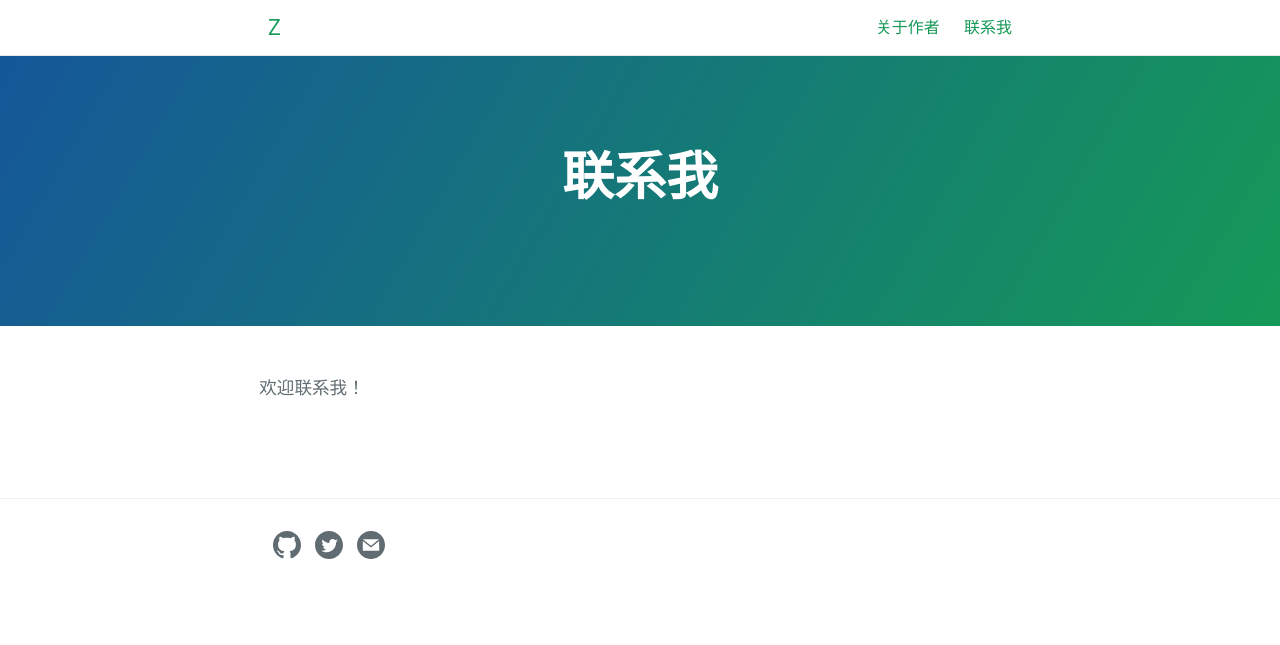
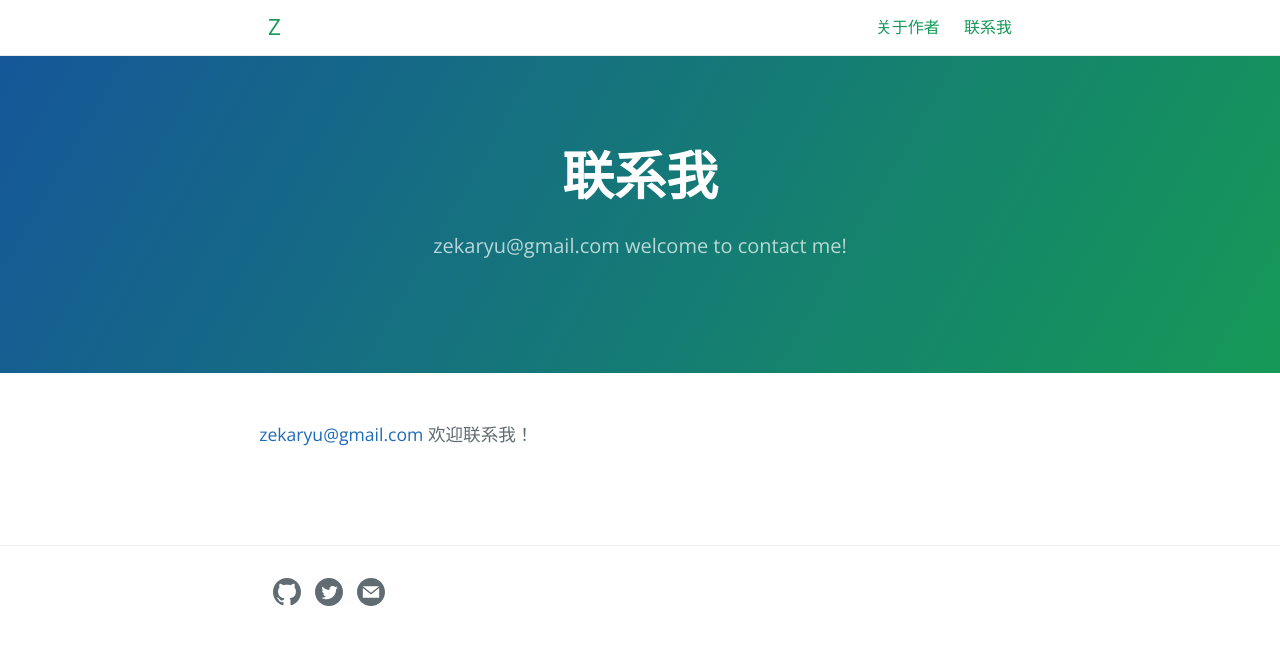
Before and after one commit to zekaryu/Meneltarma, a Jekyll site: the page built from contact.md, in a window 1280 px wide. Shown: the top 645 px of the page. Built offline with Jekyll 4.4.1, drawn with Linux system fonts in a browser that asks for light colours.

Commit message:
Revert "update"
This reverts commit f0ac9ec

```diff
--- a/contact.md
+++ b/contact.md
@@ -1,6 +1,6 @@
 ---
 layout: page
 title: 联系我
-tagline:
+tagline: zekaryu@gmail.com  welcome to contact me!
 ---
-[](mailto://com)  欢迎联系我！
+[zekaryu@gmail.com](mailto://zekaryu@gmail.com)  欢迎联系我！
```
